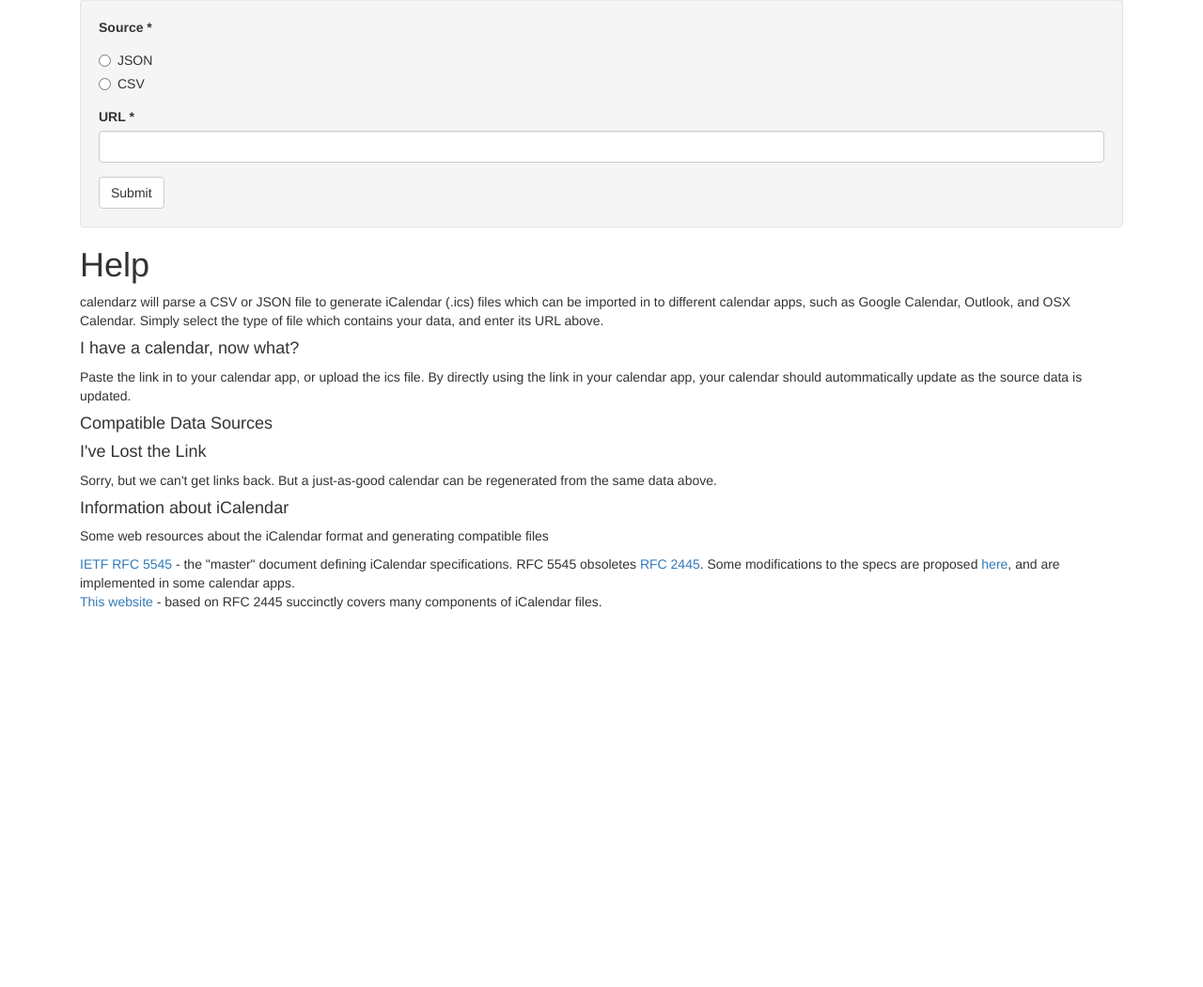
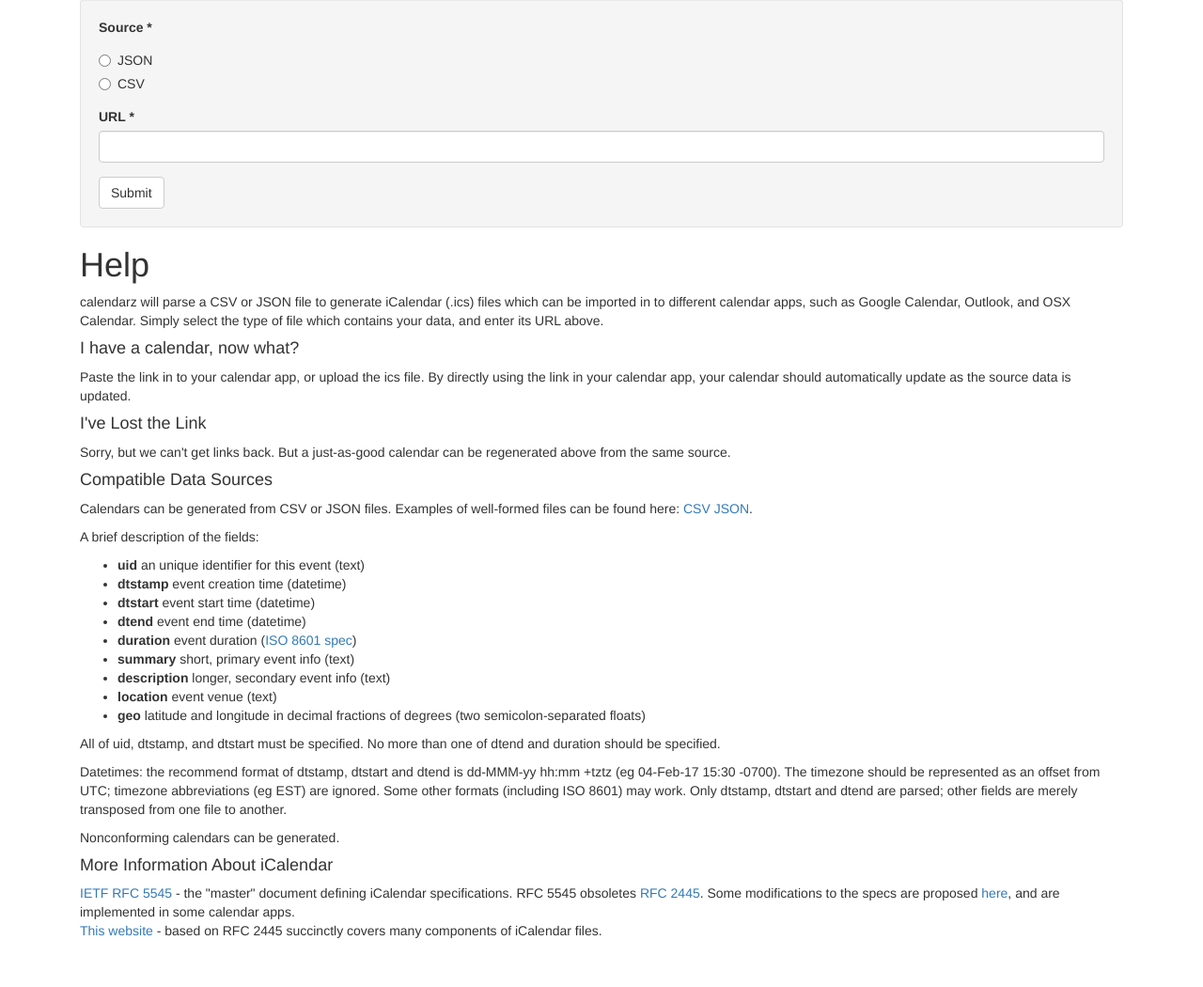
Before and after one commit to hinfaits/calendarz, a Flask app: page / in a window 1280 px wide. Shown: the part 372-1422 px from the top of the page at 94% size. Before the commit the page ends 1020 px from the top, so only its background shows below. Run offline with Flask 2, Linux system fonts and the light colour scheme; some libraries are stand-ins or nearby versions.

Commit message:
First working version

```diff
--- a/calendarz/main.py
+++ b/calendarz/main.py
@@ -75,8 +75,8 @@ def render_ics(cal_id, method):
             ics, log = calendar.serve_ics(flush_cache=True)
             ics_url = url_for("render_ics", cal_id=calendar.key.id(), method="ics")
             return render_template("log.html", log=log, ics_url=ics_url)
-
+    abort(404)
 
 @app.route('/about')
 def about():
-    abort(404)
+    return render_template("about.html")
--- a/calendarz/templates/home.html
+++ b/calendarz/templates/home.html
@@ -64,12 +64,27 @@
   <h1>Help</h1>
   <p>calendarz will parse a CSV or JSON file to generate iCalendar (.ics) files which can be imported in to different calendar apps, such as Google Calendar, Outlook, and OSX Calendar. Simply select the type of file which contains your data, and enter its URL above.</p>
   <h4>I have a calendar, now what?</h4>
-  <p>Paste the link in to your calendar app, or upload the ics file. By directly using the link in your calendar app, your calendar should autommatically update as the source data is updated.</p>
+  <p>Paste the link in to your calendar app, or upload the ics file. By directly using the link in your calendar app, your calendar should automatically update as the source data is updated.</p>
+  <h4>I've Lost the Link</h4>
+  <p>Sorry, but we can't get links back. But a just-as-good calendar can be regenerated above from the same source.</p>
   <h4>Compatible Data Sources</h4>
-  <h4>I've Lost the Link</h4>
-  <p>Sorry, but we can't get links back. But a just-as-good calendar can be regenerated from the same data above.
-  <h4>Information about iCalendar</h4>
-  <p>Some web resources about the iCalendar format and generating compatible files</h4>
+  <p>Calendars can be generated from CSV or JSON files. Examples of well-formed files can be found here: <a href="https://www.dropbox.com/s/bygy152mg4ccjvk/data.csv?dl=1">CSV</a> <a href="https://www.dropbox.com/s/kt8ovs5m0rz575v/data.json?dl=1">JSON</a>.</p>
+  <p>A brief description of the fields:</p>
+  <ul>
+    <li><strong>uid</strong> an unique identifier for this event (text)</li>
+    <li><strong>dtstamp</strong> event creation time (datetime)</li>
+    <li><strong>dtstart</strong> event start time (datetime)</li>
+    <li><strong>dtend</strong> event end time (datetime)</li>
+    <li><strong>duration</strong> event duration (<a href="https://en.wikipedia.org/wiki/ISO_8601#Durations">ISO 8601 spec</a>)</li>
+    <li><strong>summary</strong> short, primary event info (text)</li>
+    <li><strong>description</strong> longer, secondary event info (text)</li>
+    <li><strong>location</strong> event venue (text)</li>
+    <li><strong>geo</strong> latitude and longitude in decimal fractions of degrees (two semicolon-separated floats)</li>
+  </ul>
+  <p>All of uid, dtstamp, and dtstart must be specified. No more than one of dtend and duration should be specified.</p>
+  <p>Datetimes: the recommend format of dtstamp, dtstart and dtend is dd-MMM-yy hh:mm +tztz (eg 04-Feb-17 15:30 -0700). The timezone should be represented as an offset from UTC; timezone abbreviations (eg EST) are ignored. Some other formats (including ISO 8601) may work. Only dtstamp, dtstart and dtend are parsed; other fields are merely transposed from one file to another.</p>
+  <p>Nonconforming calendars can be generated.</p>
+  <h4>More Information About iCalendar</h4>
   <ul class="list-unstyled">
     <li><a href="https://tools.ietf.org/html/rfc5545">IETF RFC 5545</a> - the "master" document defining iCalendar specifications. RFC 5545 obsoletes <a href="https://tools.ietf.org/html/rfc2445">RFC 2445</a>. Some modifications to the specs are proposed <a href="https://tools.ietf.org/html/draft-daboo-icalendar-extensions-06">here</a>, and are implemented in some calendar apps.</li>
     <li><a href="http://www.kanzaki.com/docs/ical/">This website</a> - based on RFC 2445 succinctly covers many components of iCalendar files.</li>
```
Also changed, not shown: app.yaml (+0 -9 lines), calendarz/templates/about.html (+7 -0 lines), README.md, 1 other file.
